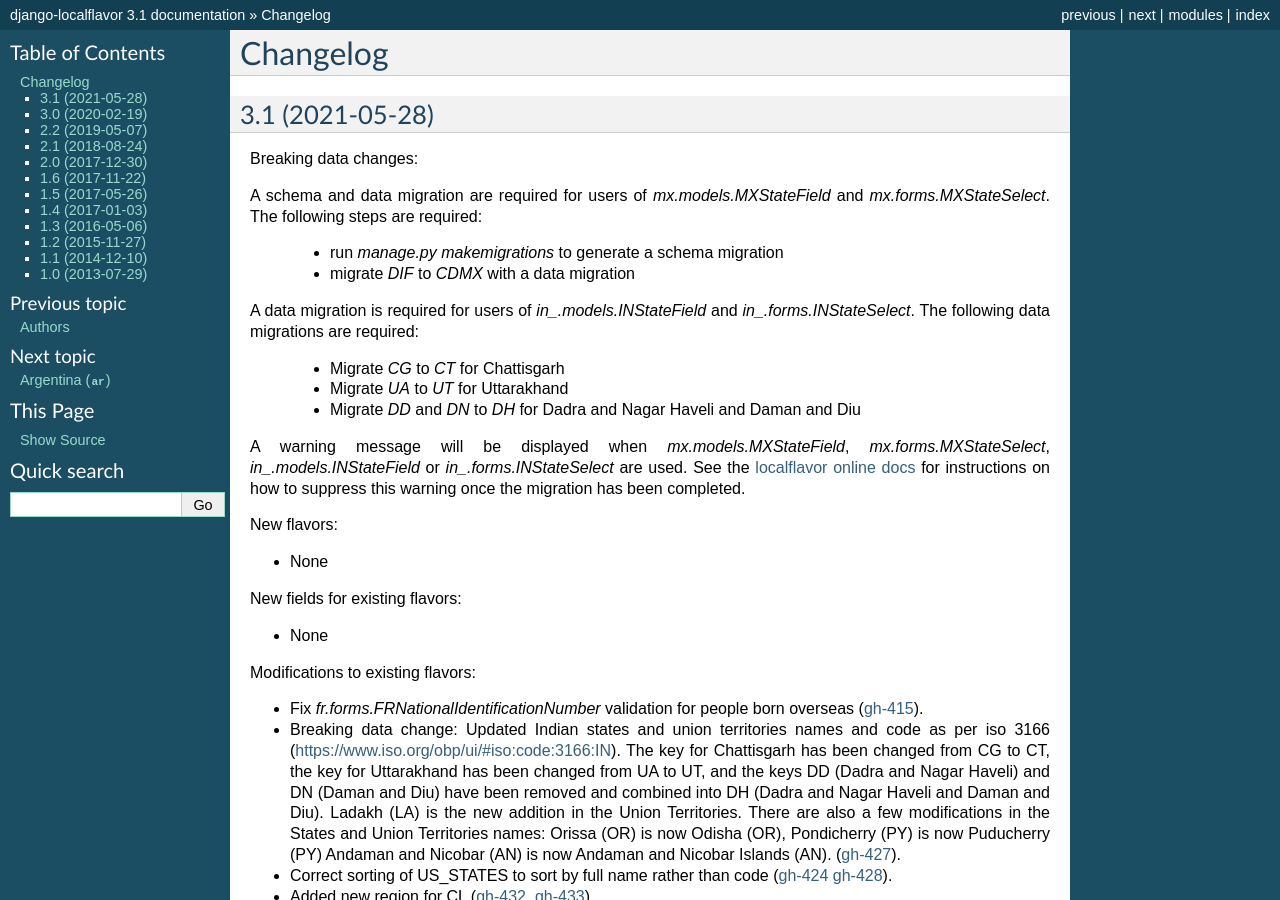
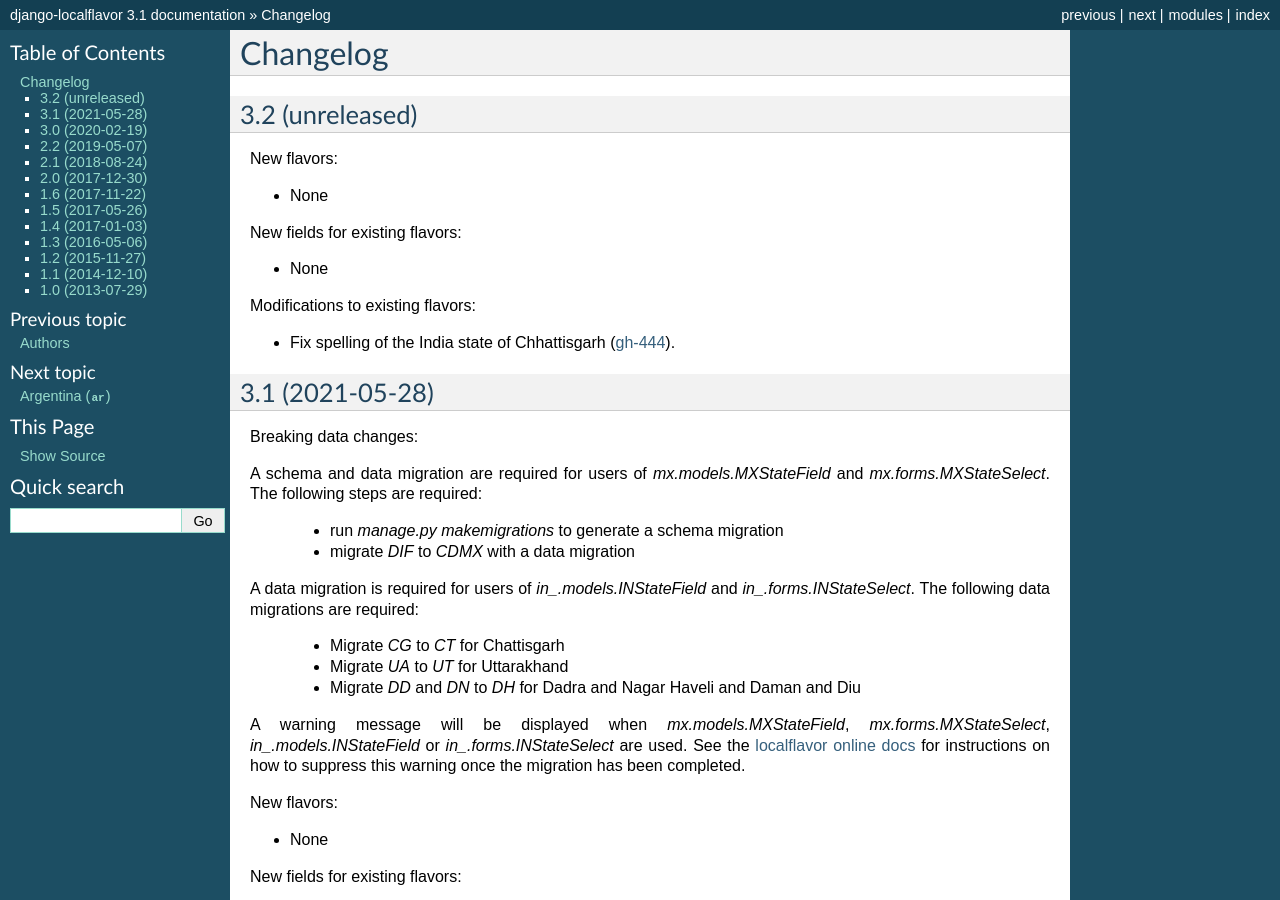
Before and after one commit to django/django-localflavor, a Sphinx documentation site: the page built from docs/changelog.rst, in a window 1280 px wide and 900 px high. Built offline with Sphinx 7.4.7, drawn with Linux system fonts in a browser that asks for light colours.

Commit message:
Fix spelling of the India state of Chhattisgarh
According to the official [government website of Chhattisgarh](https://www.cgstate.gov.in/en/web/guest/home), the
English spelling contains two 'h' instead of one.

```diff
--- a/docs/authors.rst
+++ b/docs/authors.rst
@@ -115,3 +115,4 @@
 * Vaclav Rehak
 * Venelin Stoykov
 * Vladimir Nani
+* Abhineet Tamrakar
--- a/docs/changelog.rst
+++ b/docs/changelog.rst
@@ -1,5 +1,22 @@
 Changelog
 =========
+
+3.2   (unreleased)
+------------------
+
+New flavors:
+
+- None
+
+New fields for existing flavors:
+
+- None
+
+Modifications to existing flavors:
+
+- Fix spelling of the India state of Chhattisgarh
+  (`gh-444 <https://github.com/django/django-localflavor/pull/444>`_).
+
 
 3.1   (2021-05-28)
 ------------------
```
Also changed, not shown: 1 other file.
